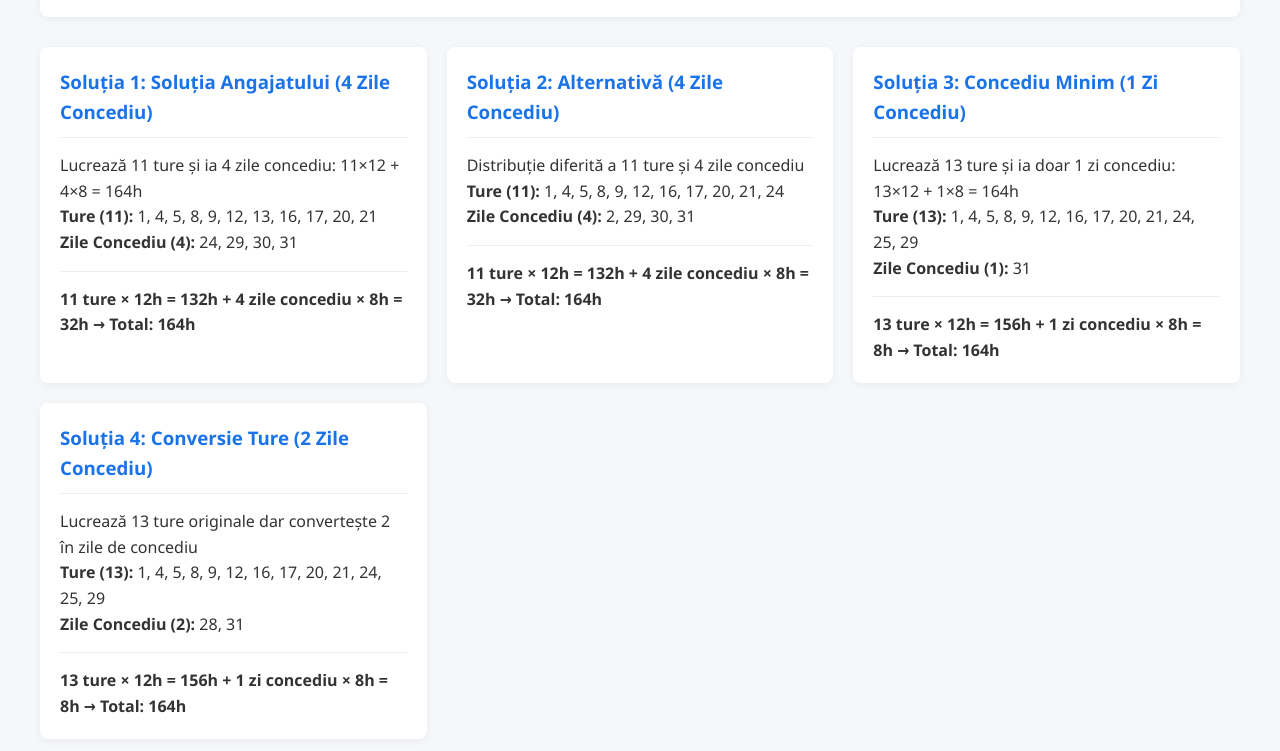
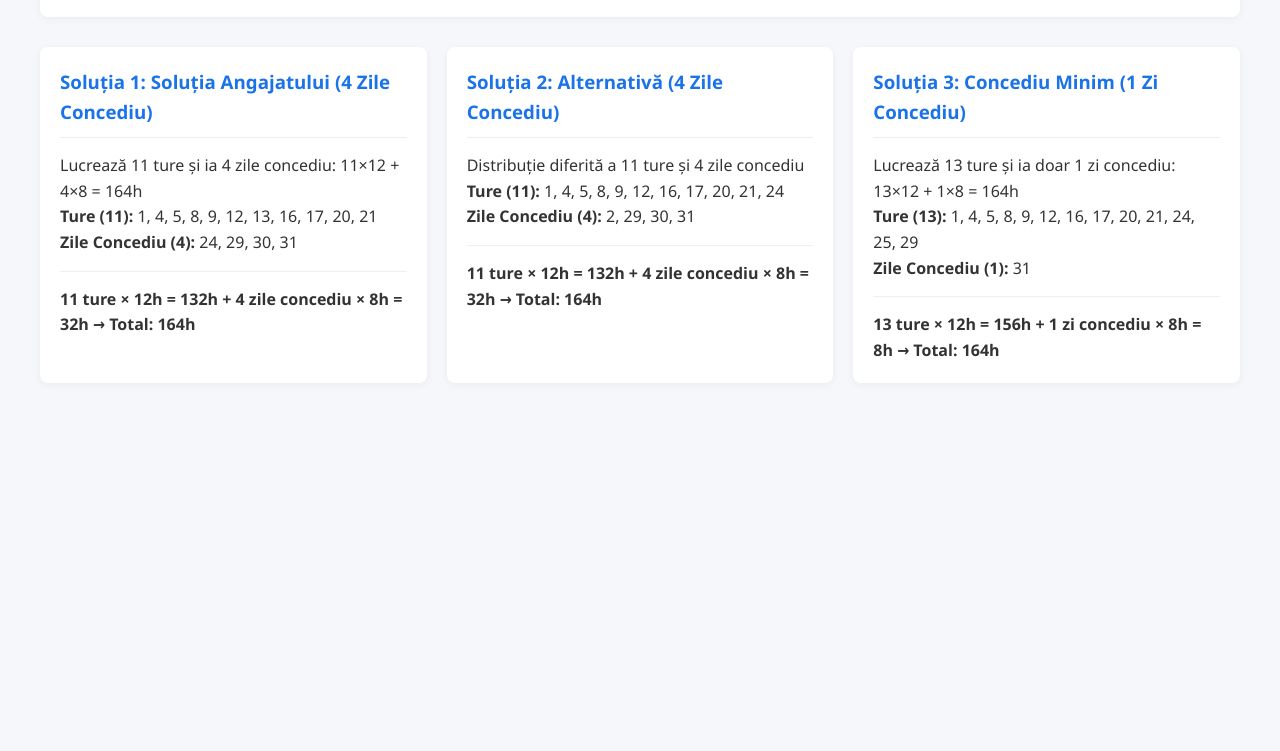
Before and after one commit to Danielzapirtan/ture164, a plain HTML site: page index.html in a window 1280 px wide. Shown: the part 1534-2285 px from the top of the page. After the commit the page ends 1937 px from the top, so only its background shows below. Drawn offline with Linux system fonts and the light colour scheme.

Commit message:
Update index.html

```diff
--- a/index.html
+++ b/index.html
@@ -438,15 +438,15 @@
             };
 
             // Solution 4: Convert shifts to leave days
-            const solution4 = {
-                title: "Conversie Ture (2 Zile Concediu)",
+            /*const solution4 = {
+                title: "",
                 description: "Lucrează 13 ture originale dar convertește 2 în zile de concediu",
                 shifts: [1, 4, 5, 8, 9, 12, 16, 17, 20, 21, 24, 25, 29], // 13 of original 15
-                leaveDays: [28, 31], // Convert day shift 28 and add one more
+                leaveDays: [31], // Convert day shift 28 and add one more
                 calculation: "13 ture × 12h = 156h + 1 zi concediu × 8h = 8h → Total: 164h"
-            };
+            };*/
 
-            const solutions = [solution1, solution2, solution3, solution4];
+            const solutions = [solution1, solution2, solution3];
 
             solutions.forEach((solution, index) => {
                 const solutionElement = document.createElement('div');
```
